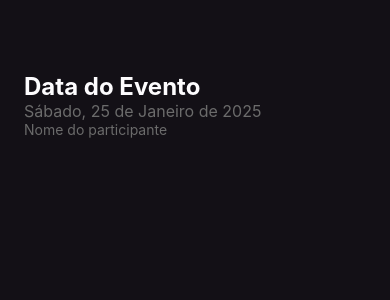
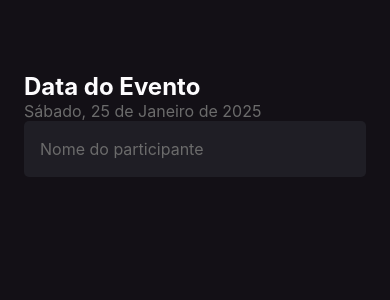
Before and after one commit to JVMedeiros/imhere, a React Native app: screen / in a window 390 px wide. Shown: the top 300 px of the page. Built offline with nearby package versions, Linux system fonts and the light colour scheme.

Commit message:
wip: home page wip

```diff
--- a/src/screens/Home/styles.ts
+++ b/src/screens/Home/styles.ts
@@ -15,5 +15,13 @@ export const styles = StyleSheet.create({
   eventDate: {
     color: '#6B6B6B',
     fontSize: 16
+  },
+  input: {
+    backgroundColor: '#1F1E25',
+    height: 56,
+    borderRadius: 5,
+    padding: 16,
+    fontSize: 16,
+    color: '#FDFCFE'
   }
 })
```
